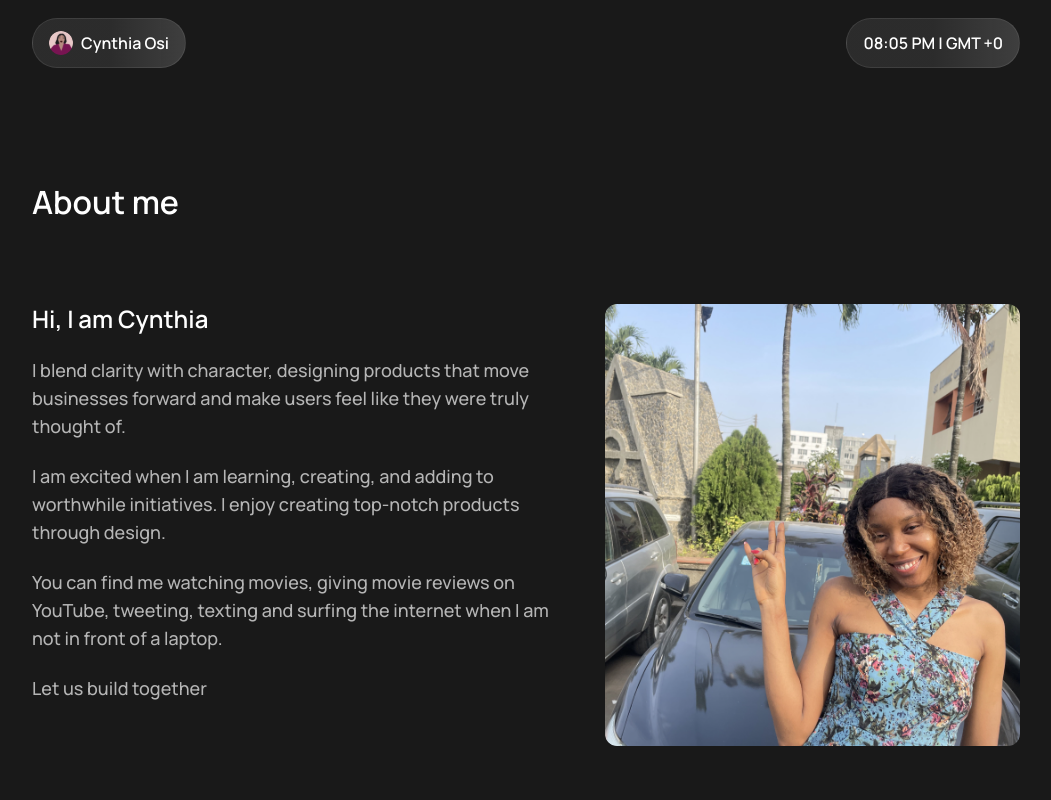
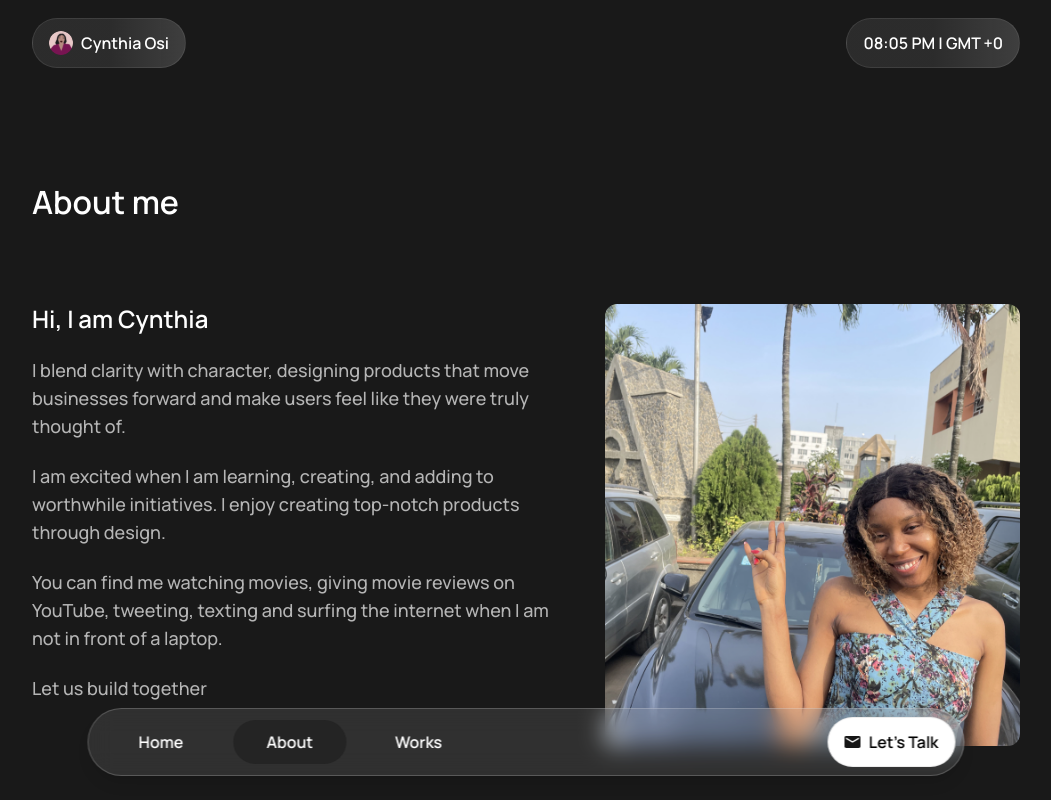
Before and after one commit to MasterLexhie/cynthia-portfolio, a Next.js app: page /about in a window 1280 px wide. Shown: the top 800 px of the page, without its empty margins (114-1165 px from the left). Built offline with nearby package versions, Linux system fonts and the light colour scheme; a web font is replaced by a local one.

Commit message:
updated navigation on portfolio

```diff
--- a/src/app/layout.tsx
+++ b/src/app/layout.tsx
@@ -1,5 +1,7 @@
 import type { Metadata } from 'next'
+import Image from 'next/image'
 import { TopNavBar } from '@/components/general/NavBar'
+import { BottomNavBar } from '@/components/general/BottomNavBar'
 import './globals.css'
 
 export const metadata: Metadata = {
@@ -20,6 +22,20 @@ export default function RootLayout({
       <body className='antialiased'>
         <TopNavBar />
         {children}
+        <BottomNavBar />
+
+        <button
+          className={`flex justify-center items-center rounded-full font-bold text-[14px] sm:text-base cursor-pointer border border-[#9898982e] bg-white fixed sm:hidden right-8 bottom-24 z-50 w-[42px] h-[42px]`}
+        >
+          <span className='button-icon'>
+            <Image
+              src='/images/email-icon.svg'
+              alt='icon'
+              width={20}
+              height={20}
+            />
+          </span>
+        </button>
       </body>
     </html>
   )
--- /dev/null
+++ b/src/components/general/BottomNavBar.tsx
@@ -0,0 +1,58 @@
+'use client'
+import React from 'react'
+import Link from 'next/link'
+import { usePathname } from 'next/navigation'
+import { Button } from './Button'
+
+const navLinks = [
+  { name: 'Home', href: '/' },
+  { name: 'About', href: '/about' },
+  { name: 'Works', href: '/works' }
+]
+
+export const BottomNavBar: React.FC = () => {
+  const pathname = usePathname()
+  const activeIndex = navLinks.findIndex((link) => link.href === pathname)
+
+  const handleClick = () => alert("let's Talk")
+
+  return (
+    <nav className='fixed bottom-6 left-1/2 z-50 -translate-x-1/2 w-[calc(100%-3rem)] sm:w-[calc(100%-8.5rem)] lg:max-w-[877px] rounded-full px-2 py-2 bg-white/10 backdrop-blur-md shadow-lg border border-white/20 flex justify-between items-center glass-nav'>
+      <ul className='relative flex w-full sm:w-[45%] justify-between items-center'>
+        <div
+          className='absolute top-0 left-0 h-full w-1/3 transition-transform duration-300 ease-in-out pointer-events-none'
+          style={{
+            transform: `translateX(${activeIndex * 100}%)`
+          }}
+        >
+          <div className='mx-2 h-full rounded-full bg-[#242424] transition-all' />
+        </div>
+        {navLinks.map((link) => {
+          return (
+            <li
+              key={link.name}
+              className='w-1/3 flex justify-center relative z-10'
+            >
+              <Link
+                href={link.href}
+                className={`cursor-pointer text-[14px] sm:text-base block w-full text-center py-2 px-[17px] sm:py-2.5 sm:px-3.5 rounded-full font-semibold transition-colors duration-200 text-white`}
+                scroll={false}
+              >
+                {link.name}
+              </Link>
+            </li>
+          )
+        })}
+      </ul>
+      <div className='hidden sm:block'>
+        <Button
+          text={"Let's Talk"}
+          iconUrl='/images/email-icon.svg'
+          variant='primary'
+          textColor='text-black'
+          handleClick={handleClick}
+        />
+      </div>
+    </nav>
+  )
+}
--- a/src/components/general/NavBar.tsx
+++ b/src/components/general/NavBar.tsx
@@ -20,7 +20,7 @@ const getTimeString = () => {
   )}`
 }
 
-const TimeWithGMT: React.FC = () => {
+const TimeWithGMT = () => {
   const [timeString, setTimeString] = useState<string | null>(null)
 
   useEffect(() => {
@@ -45,7 +45,7 @@ const TimeWithGMT: React.FC = () => {
   return <p className='font-bold text-[16px] uppercase'>{timeString}</p>
 }
 
-export const TopNavBar = () => {
+export const TopNavBar: React.FC = () => {
   return (
     <div className='max-w-[1120px] sm:px-[66px] py-2.5 sm:py-[11px] md:py-[18px] mx-auto'>
       <div className='flex justify-between items-center border-b border-b-[#242424] md:border-b-transparent px-[22px] sm:px-0 pb-[11px] md:pb-0'>
@@ -75,11 +75,3 @@ export const TopNavBar = () => {
     </div>
   )
 }
-
-export const BottomNavBar = () => {
-  return (
-    <div>
-      <h1>Bottom Nav Bar</h1>
-    </div>
-  )
-}
```
